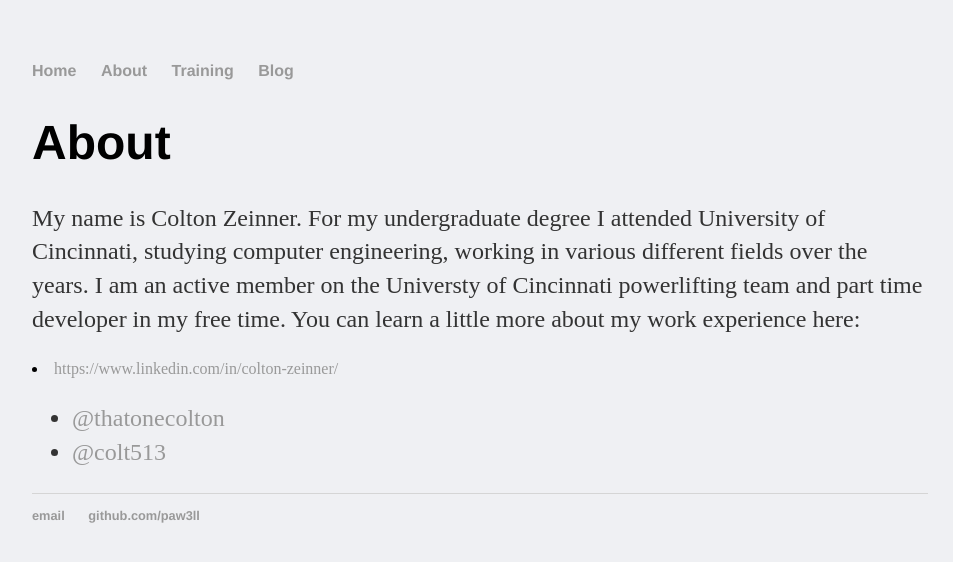
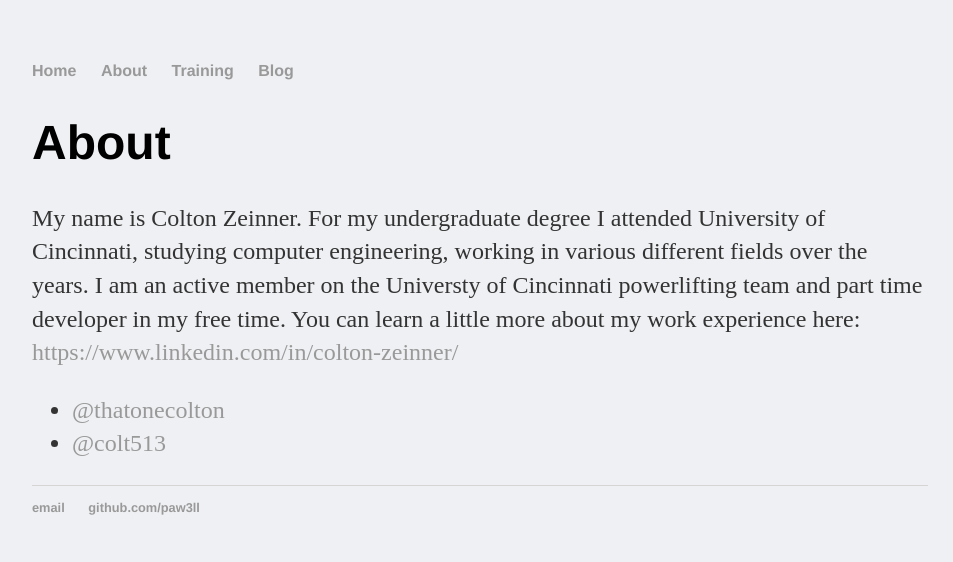
Before and after one commit to paw3ll/paw3ll.github.io, a Jekyll site: the page built from about/index.html, in a window 1280 px wide. Shown: the top 562 px of the page, without its empty margins (160-1113 px from the left). Built offline with Jekyll 4.4.1, drawn with Linux system fonts in a browser that asks for light colours.

```diff
--- a/about/index.html
+++ b/about/index.html
@@ -8,7 +8,7 @@ title: About Colton
 			<p> My name is Colton Zeinner. For my undergraduate degree I attended University of Cincinnati, studying computer engineering,
 			working in various different fields over the years. I am an active member on the Universty of Cincinnati powerlifting team and
 			part time developer in my free time.
-			You can learn a little more about my work experience here: <li><a href="https://www.linkedin.com/in/colton-zeinner/">https://www.linkedin.com/in/colton-zeinner/</a></li>
+			You can learn a little more about my work experience here: <a href="https://www.linkedin.com/in/colton-zeinner/">https://www.linkedin.com/in/colton-zeinner/</a>
 				</p>
 
 			<ul class="contacts">
```
